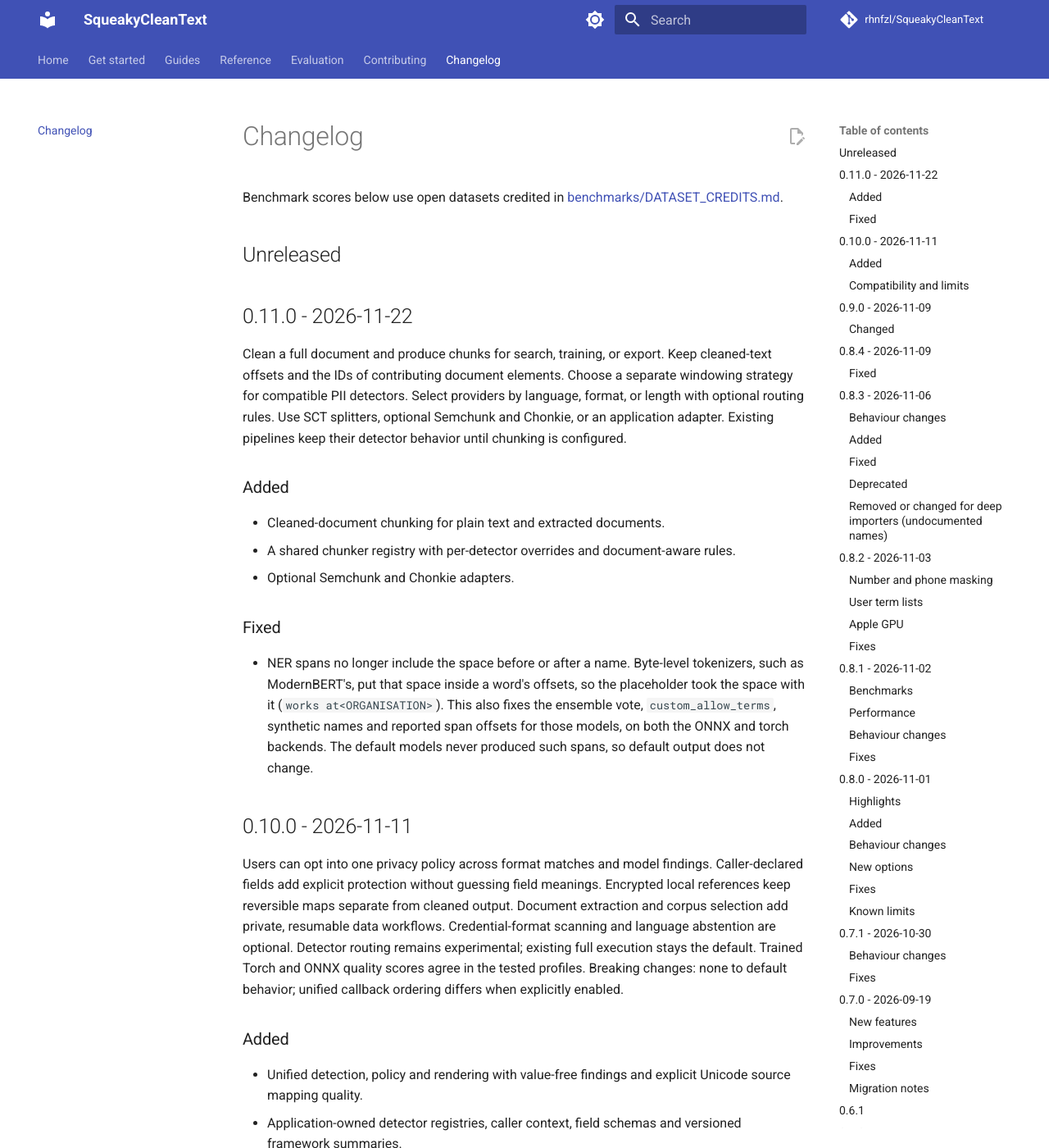
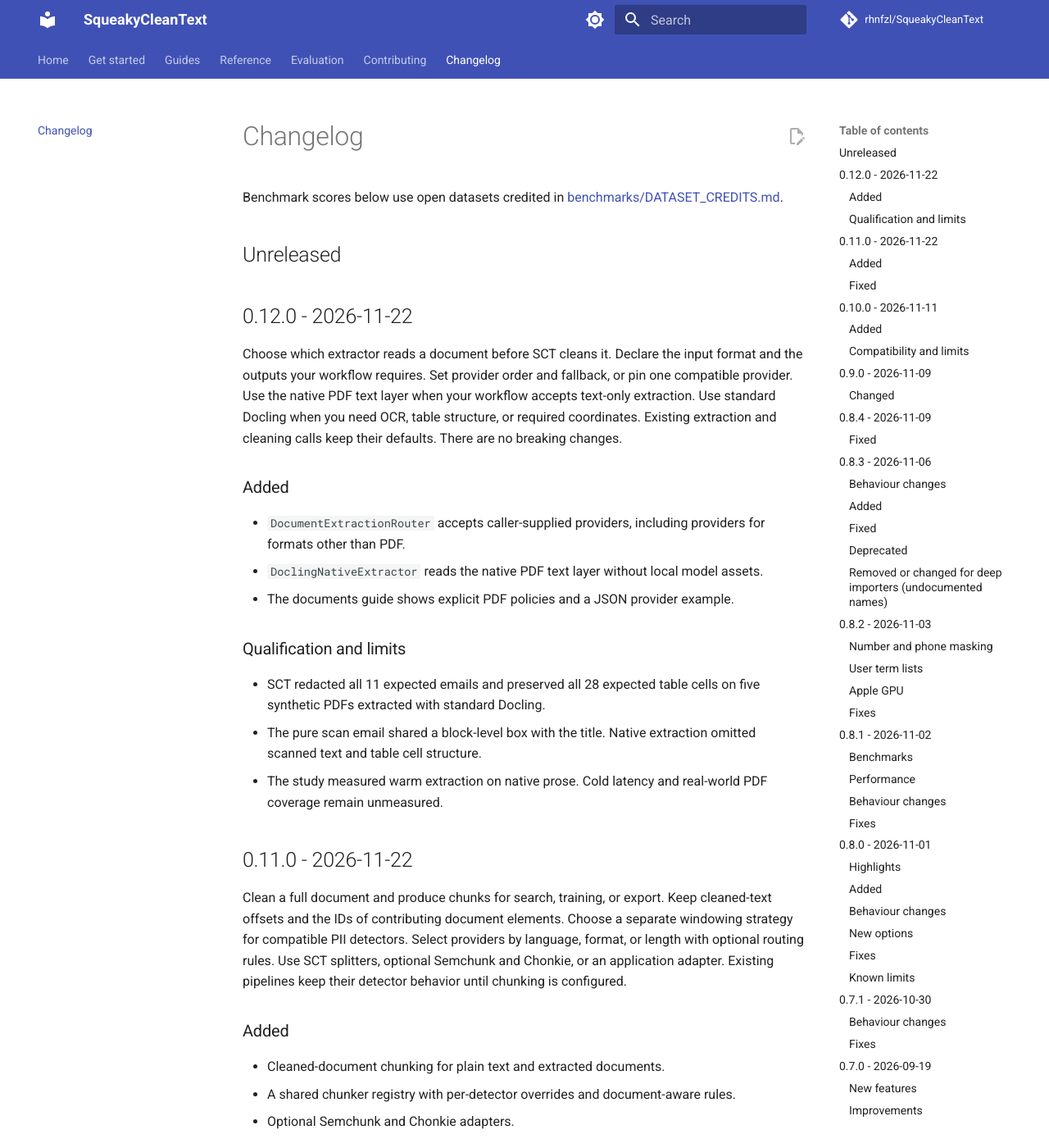
Before and after one commit to rhnfzl/SqueakyCleanText, an MkDocs documentation site: the page built from docs/changelog.md, in a window 1280 px wide and 1400 px high. Shown: the whole window at 82% size. Built offline with MkDocs 1.6.1 and Material for MkDocs 9.7.7, drawn with Linux system fonts in a browser that asks for light colours; comment, search, counter and statistics services are not loaded.

Commit message:
Release document extraction routing in 0.12.0
Publish the explicit provider policy and native text option. Record the synthetic PDF qualification and its limits.

```diff
--- a/CHANGELOG.md
+++ b/CHANGELOG.md
@@ -3,6 +3,27 @@
 Benchmark scores below use open datasets credited in [benchmarks/DATASET_CREDITS.md](https://github.com/rhnfzl/SqueakyCleanText/blob/main/benchmarks/DATASET_CREDITS.md).
 
 ## Unreleased
+
+## 0.12.0 - 2026-11-22
+
+Choose which extractor reads a document before SCT cleans it.
+Declare the input format and the outputs your workflow requires.
+Set provider order and fallback, or pin one compatible provider.
+Use the native PDF text layer when your workflow accepts text-only extraction.
+Use standard Docling when you need OCR, table structure, or required coordinates.
+Existing extraction and cleaning calls keep their defaults. There are no breaking changes.
+
+### Added
+
+- `DocumentExtractionRouter` accepts caller-supplied providers, including providers for formats other than PDF.
+- `DoclingNativeExtractor` reads the native PDF text layer without local model assets.
+- The documents guide shows explicit PDF policies and a JSON provider example.
+
+### Qualification and limits
+
+- SCT redacted all 11 expected emails and preserved all 28 expected table cells on five synthetic PDFs extracted with standard Docling.
+- The pure scan email shared a block-level box with the title. Native extraction omitted scanned text and table cell structure.
+- The study measured warm extraction on native prose. Cold latency and real-world PDF coverage remain unmeasured.
 
 ## 0.11.0 - 2026-11-22
 
--- a/llms.txt
+++ b/llms.txt
@@ -63,6 +63,7 @@ Opt-in capability contract:
 - include_entities=True adds sensitive findings_v2_values. Reversible output retains personal data in anon_map or an opaque anon_map_reference.
 - `EncryptedSQLiteTokenStore` from sct.token_stores needs the token-store extra and application-owned scope, keys, authorization and retention.
 - `extract_document`/`clean_document` protect extracted PDF text with prepared local Docling assets. Original binaries remain unchanged and sensitive.
+- Pass `DocumentExtractionRouter` to `extract_document` to declare format, required outputs, provider order, and fallback. Native Docling requires an explicit text-only policy.
 - `sct.corpus.analyse_records`/`select_records` use report-only defaults. Applying removal requires an explicit pre_pii or pii_normalized basis.
 - SCT candidate dedup confirms exact Jaccard similarity; native DataTrove uses approximate buckets. Their signatures are not interchangeable.
 - `sct.corpus.curate_resumable` validates identities/checksums and replays incomplete stages. No exactly-once or distributed-coordination claim.
--- a/sct/__init__.py
+++ b/sct/__init__.py
@@ -64,7 +64,7 @@ from sct.streaming import (
 from sct.utils.anonymization_map import AnonymizationMap, MapEntry
 from sct.utils.process_result import ProcessResult
 
-__version__ = "0.11.0"
+__version__ = "0.12.0"
 __all__ = [
     "CapableDocumentExtractor", "DocumentElement", "DocumentExtractionRouter", "DocumentExtractor", "DocumentOutput",
     "ExtractedDocument", "ProcessedDocument", "clean_document", "extract_document",
```
Also changed, not shown: README.md (+2 -2 lines).
